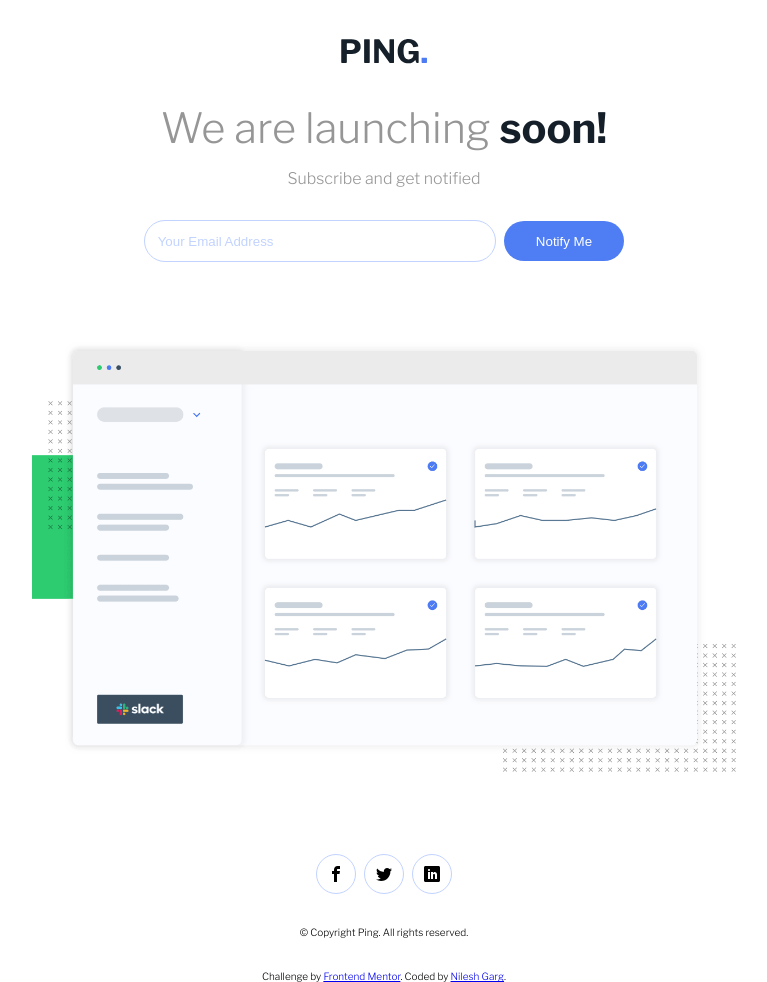
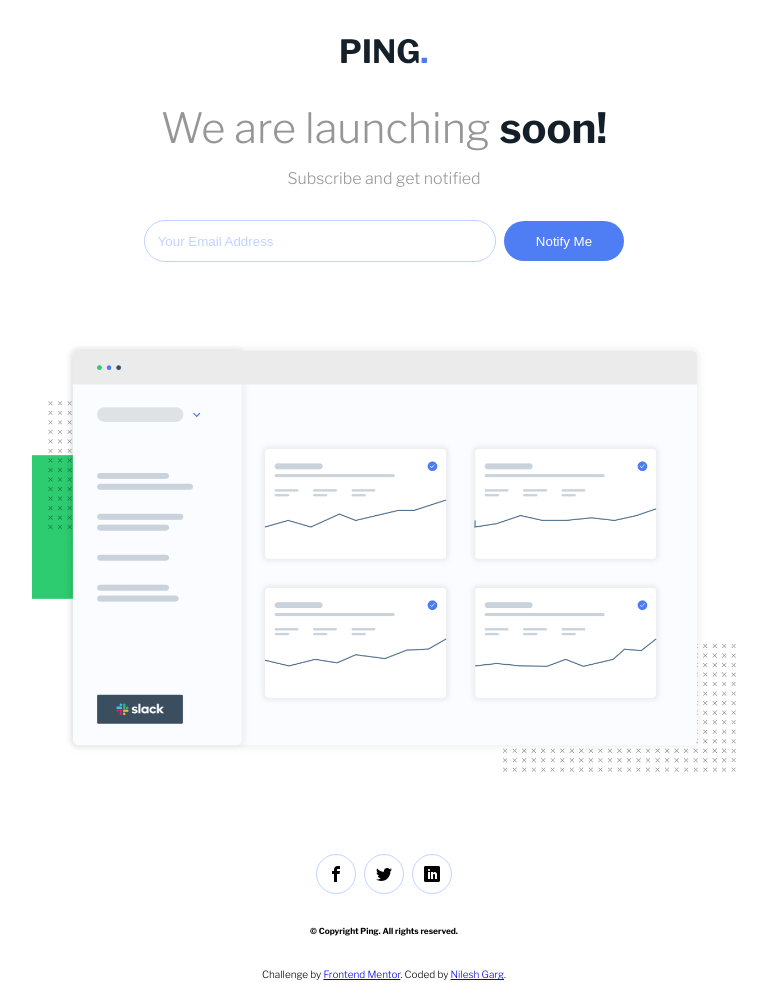
Before and after one commit to nileshgarg0023/Ping-single-column-coming-soon-page, a plain HTML site: page index.html in a window 1280 px wide. Shown: the whole page, without its empty margins (256-1023 px from the left). Drawn offline with nearby package versions, Linux system fonts and the light colour scheme.

Commit message:
Update index.html

```diff
--- a/index.html
+++ b/index.html
@@ -40,7 +40,7 @@
           <div class="icon"><img src="images/twitter.svg" alt="" class="icon-item"></div>
           <div class="icon"><img src="images/linkedin.svg" alt="" class="icon-item"></div>
         </div>
-        <p class="copyright"> &copy; Copyright Ping. All rights reserved.</p>
+        <h5 class="copyright"> &copy; Copyright Ping. All rights reserved.</h5>
       </section>
     </section>
   </main>
```
